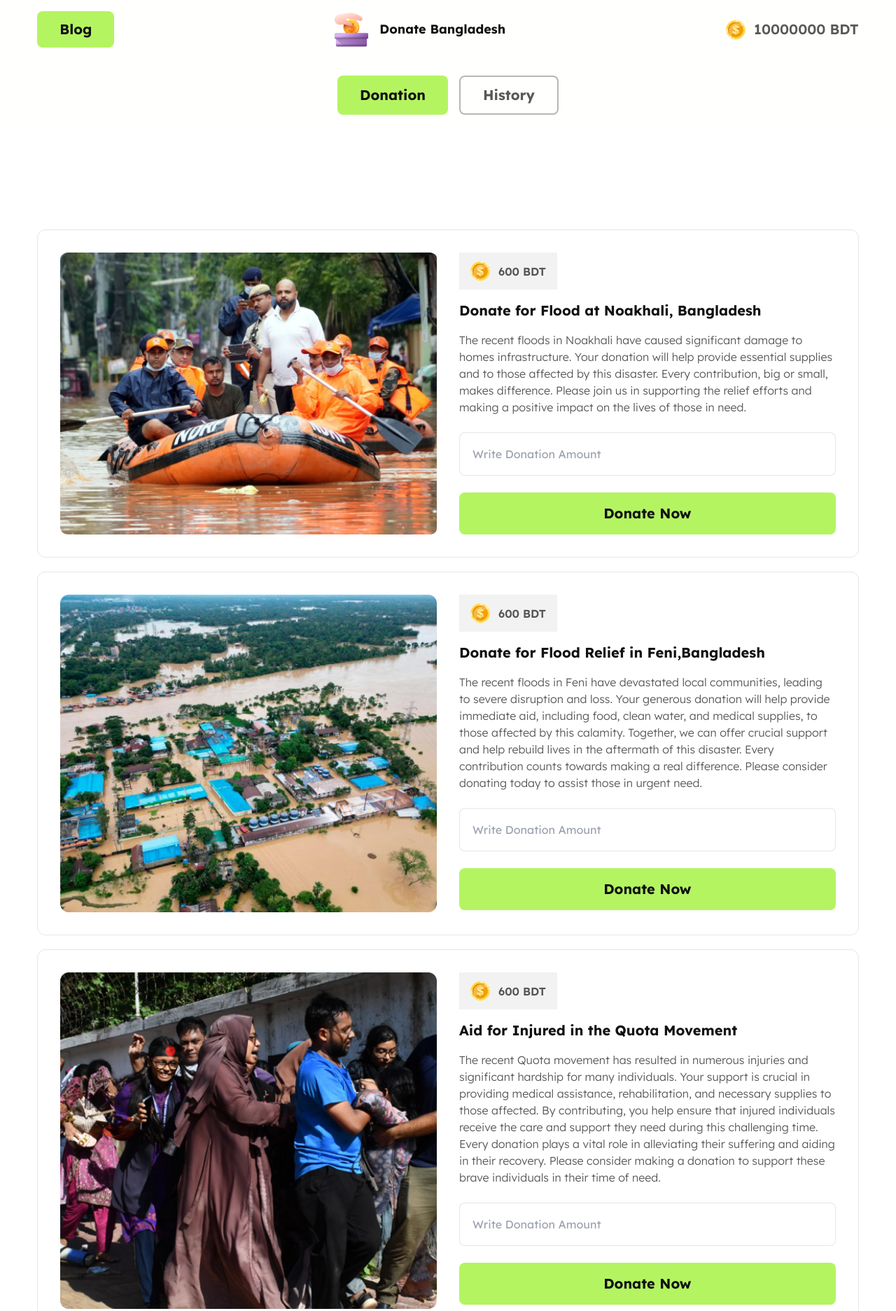
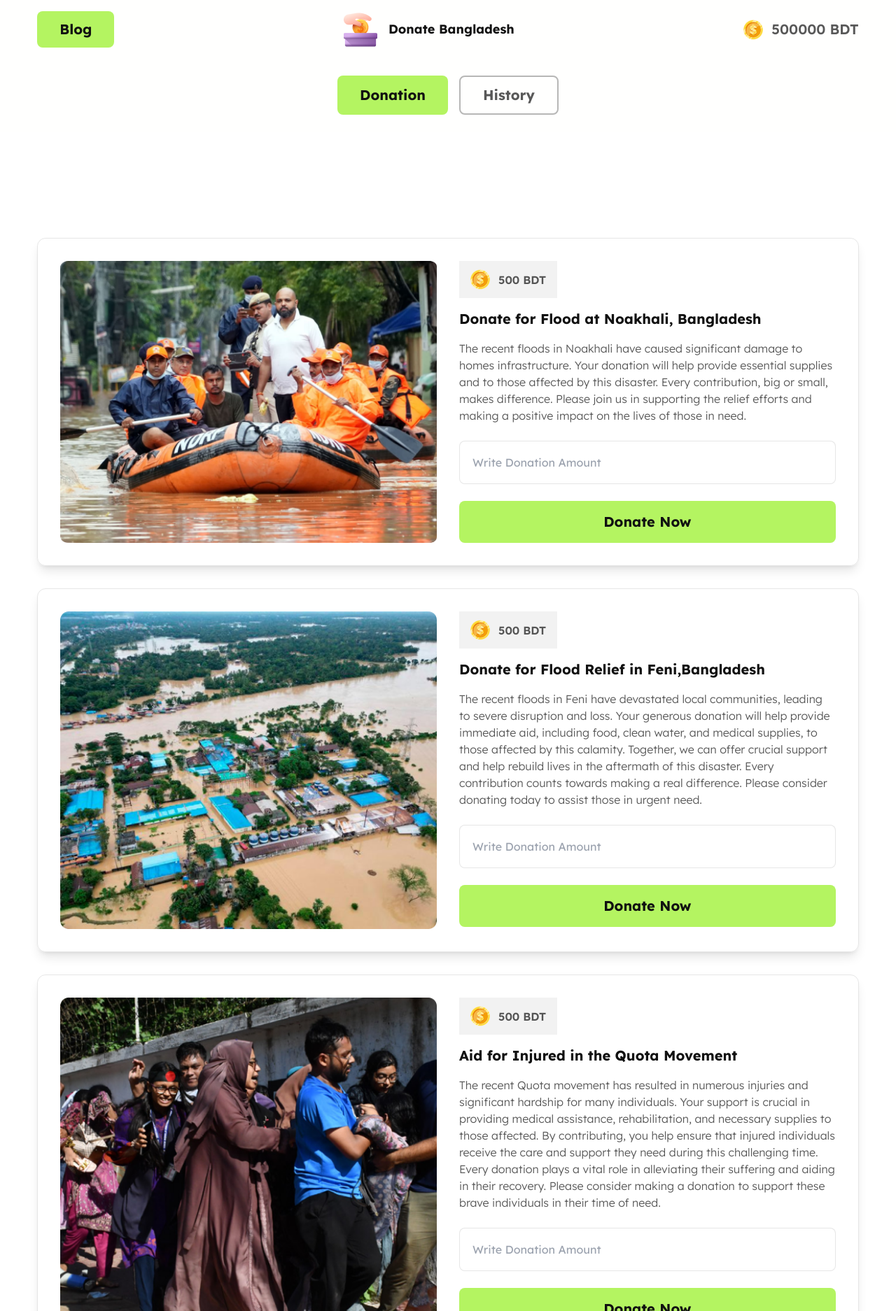
Before and after one commit to HussainAdnan01/Assignment-5, a plain HTML site: page index.html in a window 1280 px wide. Shown: the top 1874 px of the page at 70% size. Drawn offline with nearby package versions, Linux system fonts and the light colour scheme.

Commit message:
decoration done

```diff
--- a/index.html
+++ b/index.html
@@ -52,7 +52,7 @@
       <div class="flex gap-3 items-center justify-center">
         <img src="./assets/coin.png" alt="" />
         <p class="font-semibold md:text-xl text-base text-ash/70">
-          <span id="main-amount">10000000</span> BDT
+          <span id="main-amount">500000</span> BDT
         </p>
       </div>
     </nav>
@@ -70,7 +70,7 @@
   <main class="lg:my-10 md:my-8 my-4 lg:py-20 md:py-16 py-4 space-y-8 bg-white">
     <!-- donation section -->
     <section id="donation-section">
-      <section class="grid lg:grid-cols-2 grid-cols-1 gap-8 w-11/12 mx-auto md:p-8 p-4 border border-ash/10 rounded-xl my-5">
+      <section class="grid lg:grid-cols-2 grid-cols-1 gap-8 w-11/12 mx-auto md:p-8 p-4 border border-ash/10 rounded-xl my-8 shadow-lg">
         <div class="rounded-lg"><img class="w-full h-full object-cover rounded-lg" src="./assets/noakhali.png" alt="" />
         </div>
 
@@ -79,7 +79,7 @@
             <button class="flex gap-3 items-center bg-ash/5 py-3 px-4">
               <img src="./assets/coin.png" alt="" />
               <p class="font-semibold text-base text-ash/70">
-                <span id="total-donated-amount">600</span> BDT
+                <span id="total-donated-amount">500</span> BDT
               </p>
             </button>
             <h2 id="donate-noakhali" class="text-ash font-bold md:text-xl text-base">
@@ -107,7 +107,7 @@
           </button>
         </div>
       </section>
-      <section class="grid lg:grid-cols-2 grid-cols-1 gap-8 w-11/12 mx-auto md:p-8 p-4 border border-ash/10 rounded-xl my-5">
+      <section class="grid lg:grid-cols-2 grid-cols-1 gap-8 w-11/12 mx-auto md:p-8 p-4 border border-ash/10 rounded-xl my-8 shadow-lg">
         <div class="rounded-lg"><img class="w-full h-full object-cover rounded-lg" src="./assets/feni.png" alt="" />
         </div>
 
@@ -116,7 +116,7 @@
             <button class="flex gap-3 items-center bg-ash/5 py-3 px-4">
               <img src="./assets/coin.png" alt="" />
               <p class="font-semibold text-base text-ash/70">
-                <span id="floot-feni-donation-amount">600</span> BDT
+                <span id="floot-feni-donation-amount">500</span> BDT
               </p>
             </button>
             <h2 id="donate-feni" class="text-ash font-bold md:text-xl text-base">
@@ -146,7 +146,7 @@
           </button>
         </div>
       </section>
-      <section class="grid lg:grid-cols-2 grid-cols-1 gap-8 w-11/12 mx-auto md:p-8 p-4 border border-ash/10 rounded-xl">
+      <section class="grid lg:grid-cols-2 grid-cols-1 gap-8 w-11/12 mx-auto md:p-8 p-4 border border-ash/10 rounded-xl shadow-lg">
         <div class="rounded-lg"><img class="w-full h-full object-cover rounded-lg" src="./assets/quota-protest.png"
             alt="" /></div>
 
@@ -155,7 +155,7 @@
             <button class="flex gap-3 items-center bg-ash/5 py-3 px-4">
               <img src="./assets/coin.png" alt="" />
               <p class="font-semibold text-base text-ash/70">
-                <span id="quota-donation-total">600</span> BDT
+                <span id="quota-donation-total">500</span> BDT
               </p>
             </button>
             <h2 id="donate-quota" class="text-ash font-bold md:text-xl text-base">
@@ -205,7 +205,7 @@
           </div>
           <div class="modal-action justify-center">
             <form method="dialog">
-              <button class="btn">Close Notification</button>
+              <button class="btn">Close Confirmation</button>
             </form>
           </div>
         </div>
@@ -219,7 +219,7 @@
   </main>
   <br /><br /><br />
   <script src="./js/node.js"></script>
-  <script src="./js/library.js"></script>
+
 </body>
 
 </html>
```
